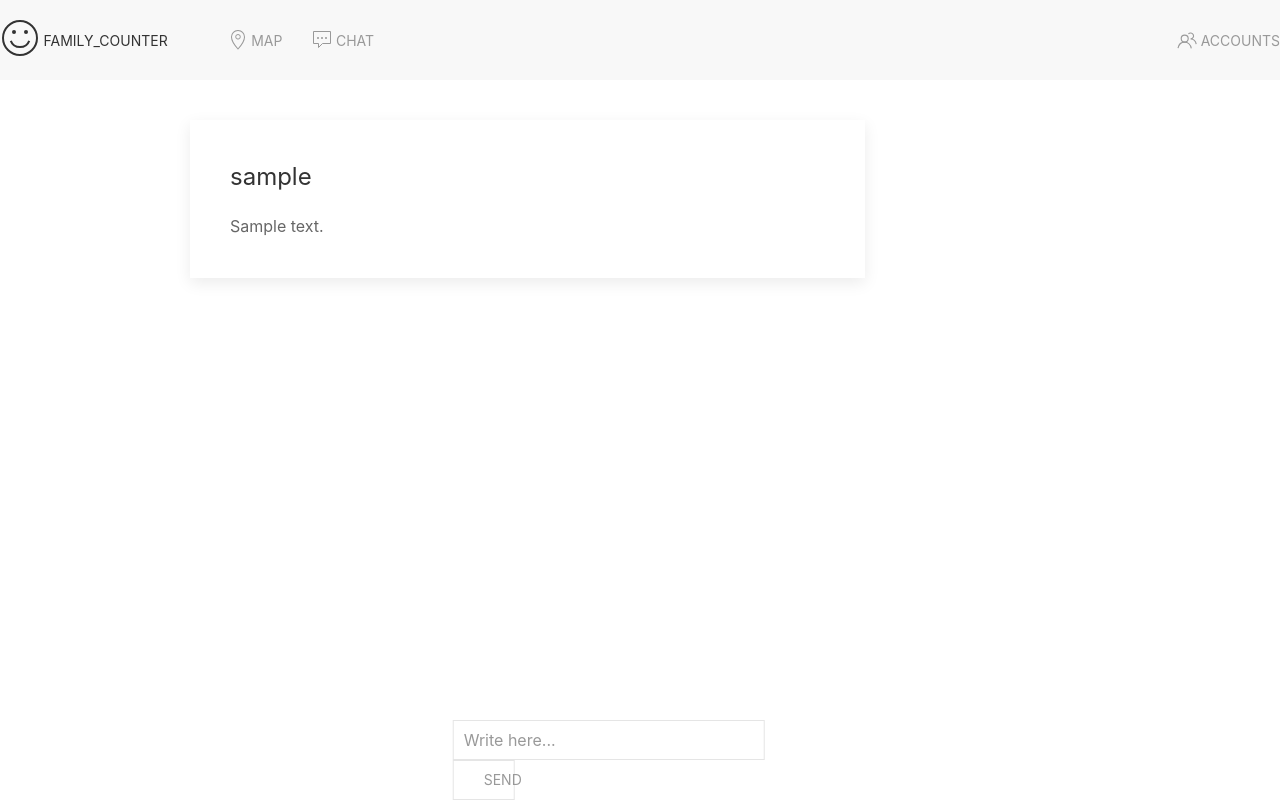
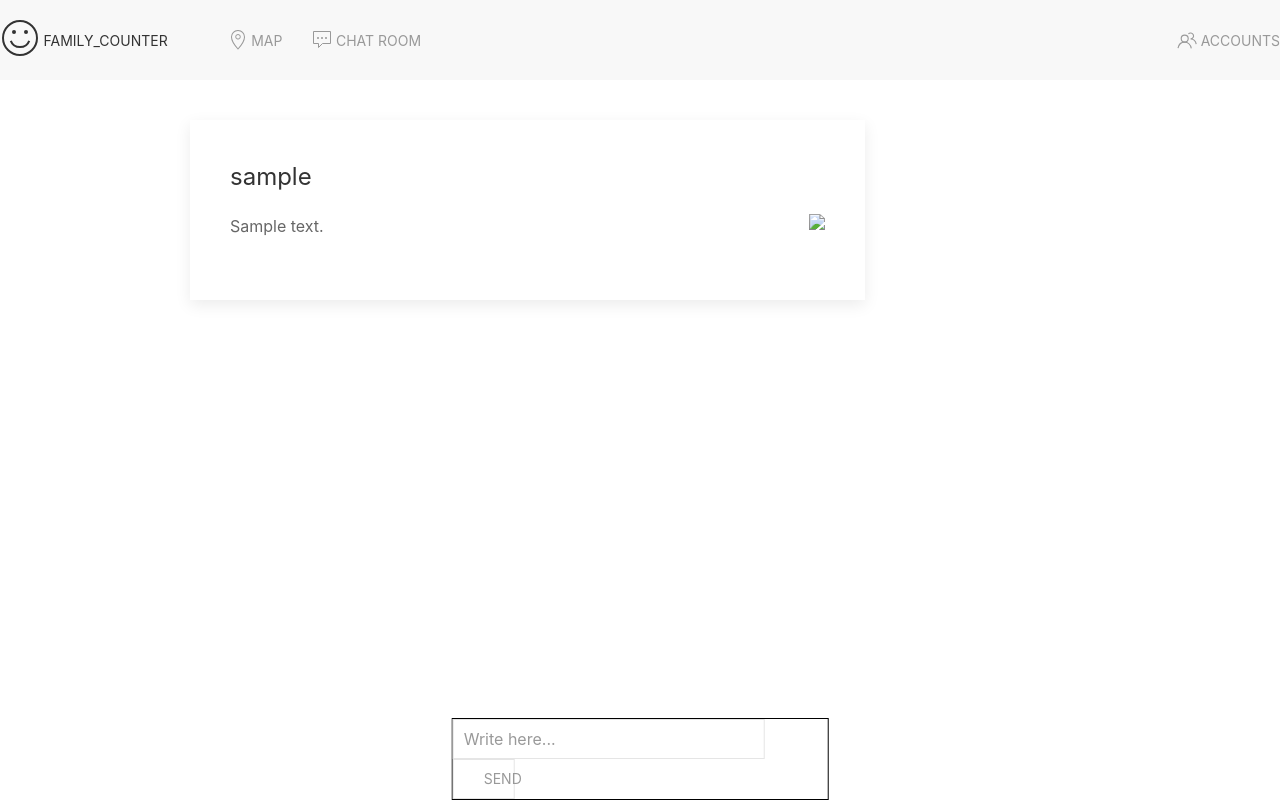
Before and after one commit to Shortylo85/app_family_counter_clean, a Django app: a page that uses ui/templates/base.html in a window 1280 px wide. Run offline with Django 3.2, Linux system fonts and the light colour scheme; tables that the repository leaves empty hold one stand-in row (values such as "Sample post"); some libraries are stand-ins or nearby versions.

Commit message:
minor changes on ui of chat room

```diff
--- a/ui/static/js/chat.js
+++ b/ui/static/js/chat.js
@@ -10,7 +10,7 @@
 
       success: function(json){
         $("#my_msg").val('');
-        $("#msg-items").append('<div class="uk-card uk-card-primary uk-card-body uk-width-3-4@m uk-margin uk-align-right"><h3>'+ json.user +'</h3><p>' + json.msg + '</p></div>');
+        $("#msg-items").append('<div class="uk-card uk-card-primary uk-card-body uk-width-3-4@m uk-margin uk-align-right"><h3>'+ json.user +'</h3><p class="uk-text-break">' + json.msg + '</p></div>');
         // var msg_container = document.getElementById("#msg-container");
         // msg_container.scrollTop = msg_container.scrollHeight;
       }
--- a/ui/templates/base.html
+++ b/ui/templates/base.html
@@ -31,7 +31,7 @@
                     <li class="uk-active"><a class="uk-navbar-item uk-logo" href="#"><span><span uk-icon="icon: happy; ratio: 2"></span></span>family_counter</a></li>
                     <li class="uk-parent"><a href=""></a></li>
                     <li><a href= {% url 'getMap' %}><span uk-icon="icon: location; ratio: 1"></span>Map</a></li>
-                    <li><a href= {% url 'chat' %}><span uk-icon="icon: commenting; ratio: 1"></span>Chat</a></li>
+                    <li><a href= {% url 'chat' %}><span uk-icon="icon: commenting; ratio: 1"></span>Chat Room</a></li>
                   </ul>
               </div>
 
--- a/ui/templates/ui/chat.html
+++ b/ui/templates/ui/chat.html
@@ -11,18 +11,21 @@
   <div id="msg-items">
     {% for chat in chats %}
       {% if chat.user == request.user %}
-        <div class="uk-card uk-card-primary uk-card-body uk-width-3-4@m uk-margin uk-align-right">
-          <h3>{{ chat.user }}</h3>
-          <p>{{ chat.message }}</p>
+        <div class="uk-card uk-card-primary uk-card-hover uk-card-body uk-width-3-4@m uk-margin uk-align-right">
+          <h3 class="uk-card-title"v>{{ chat.user.username }}</h3>
+          <img class="uk-align-right uk-margin-remove-adjacent" src="http://via.placeholder.com/80x80">
+          <p class="uk-text-break">{{ chat.message }}</p>
         </div>
       {% else %}
-        <div class="uk-card uk-card-default uk-card-body uk-width-3-4@m uk-margin uk-align-left">
-          <h3>{{ chat.user }}</h3>
-          <p>{{ chat.message }}</p>
+        <div class="uk-card uk-card-default uk-card-hover uk-card-body uk-width-3-4@m uk-margin uk-align-left">
+          <h3 class="uk-card-title">{{ chat.user.username }}</h3>
+          <img class="uk-align-right uk-margin-remove-adjacent" src="http://via.placeholder.com/80x80">
+          <p class="uk-text-break">{{ chat.message }}</p>
         </div>
       {% endif %}
     {% empty %}
-      <div class="uk-alert-warning" uk-alert>
+      <div class="uk-alert-primary uk-animation-fade" uk-alert>
+        <a class="uk-alert-close" uk-close></a>
         <p>There is no message...</p>
       </div>
     {% endfor %}
@@ -32,7 +35,7 @@
     </script> -->
   </div>
 
-  <form id="post-form" class="uk-margin uk-position-bottom-center uk-width-1-2 uk-position-fixed uk-position-z-index" action= {% url 'postMessage' %} method="POST">
+  <form id="post-form" class="uk-margin uk-position-bottom-center uk-width-1-2 uk-position-fixed uk-position-z-index" style="border:1px solid black" action= {% url 'postMessage' %} method="POST">
     {% csrf_token %}
     <input id="my_msg" class="uk-input uk-width-5-6" type="text" placeholder="Write here...">
     <button id="submit" type="submit" class="uk-button uk-button-primary uk-width-1-6">send</button>
--- a/ui/views.py
+++ b/ui/views.py
@@ -93,8 +93,8 @@
         msg = request.POST.get('msg_value', None)
         print(msg)
         chat_s = Chat(user=request.user, message=msg)
-#         if msg != '':
-        chat_s.save()
+        if msg != '':
+            chat_s.save()
         return JsonResponse({'msg':msg, 'user':chat_s.user.username})
     else:
         return HttpResponse("Response must be method = POST")
```
